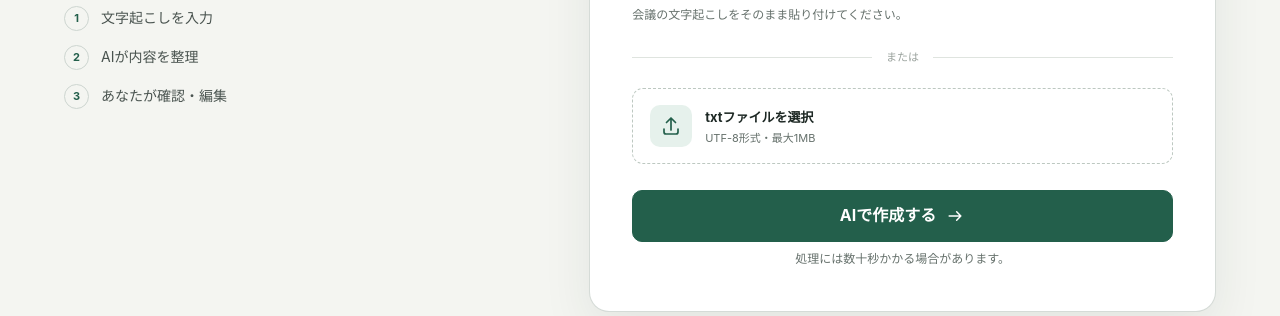
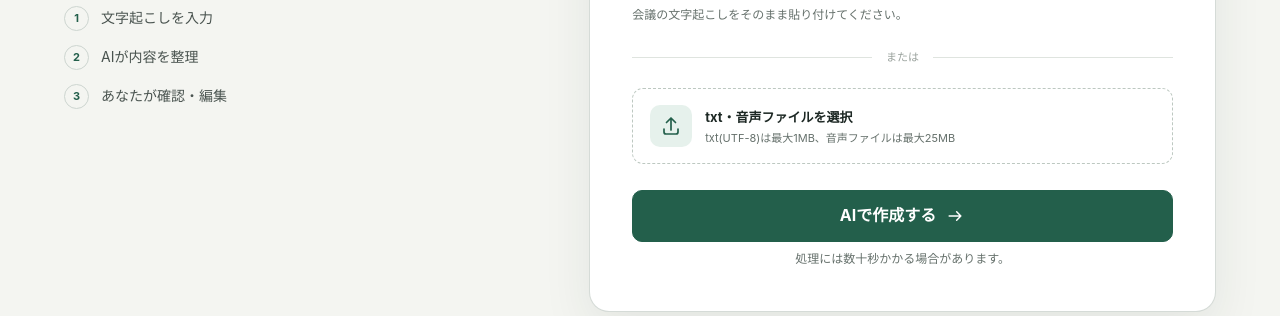
Before and after one commit to Miyayayayayaya/GIZIROU, a Flask app: page / in a window 1280 px wide. Shown: the part 845-1161 px from the top of the page. Run offline with Flask 3, Linux system fonts and the light colour scheme; the visitor is signed in with stand-in values (Sample User, id 1).

Commit message:
mp3の対応

```diff
--- a/ai/__init__.py
+++ b/ai/__init__.py
@@ -1,5 +1,5 @@
 from .email_draft import generate_followup_email
-from .errors import AIModuleError, ExtractionError, GenerationError
+from .errors import AIModuleError, ExtractionError, GenerationError, TranscriptionError
 from .extraction import extract_meeting_data
 from .minutes import generate_minutes
 from .pipeline import analyze_transcript
@@ -11,12 +11,14 @@ from .schemas import (
     MeetingMinutes,
     NextMeetingInfo,
 )
+from .transcription import transcribe_audio
 
 __all__ = [
     "analyze_transcript",
     "extract_meeting_data",
     "generate_minutes",
     "generate_followup_email",
+    "transcribe_audio",
     "ExtractedMeetingData",
     "MeetingInfo",
     "ActionItem",
@@ -26,4 +28,5 @@ __all__ = [
     "AIModuleError",
     "ExtractionError",
     "GenerationError",
+    "TranscriptionError",
 ]
--- a/ai/config.py
+++ b/ai/config.py
@@ -5,6 +5,7 @@ from dotenv import load_dotenv
 load_dotenv()
 
 DEFAULT_MODEL = os.environ.get("OPENAI_MODEL", "gpt-4o-mini")
+TRANSCRIPTION_MODEL = os.environ.get("OPENAI_TRANSCRIPTION_MODEL", "whisper-1")
 
 
 def get_api_key() -> str:
--- a/ai/errors.py
+++ b/ai/errors.py
@@ -8,3 +8,7 @@ class ExtractionError(AIModuleError):
 
 class GenerationError(AIModuleError):
     """Raised when minutes or email generation fails."""
+
+
+class TranscriptionError(AIModuleError):
+    """Raised when audio transcription fails or returns empty output."""
--- a/main.py
+++ b/main.py
@@ -10,6 +10,7 @@ from contextlib import contextmanager
 from email.message import EmailMessage
 from email.utils import parseaddr
 from functools import wraps
+from io import BytesIO
 from pathlib import Path
 from urllib.parse import urlencode, urlparse, urlunparse
 
@@ -25,7 +26,7 @@ from googleapiclient.discovery import build
 from googleapiclient.errors import HttpError
 import httplib2
 from urllib3.util import connection as urllib3_connection
-from ai import analyze_transcript
+from ai import TranscriptionError, analyze_transcript, transcribe_audio
 
 # --- database.py から関数・オブジェクトをインポート ---
 from database import (
@@ -40,7 +41,7 @@ load_dotenv()
 
 app = Flask(__name__)
 app.config.update(
-    MAX_CONTENT_LENGTH=1 * 1024 * 1024,
+    MAX_CONTENT_LENGTH=26 * 1024 * 1024,
     SECRET_KEY=os.getenv("FLASK_SECRET_KEY", secrets.token_urlsafe(32)),
     SESSION_COOKIE_HTTPONLY=True,
     SESSION_COOKIE_SAMESITE="Lax",
@@ -51,6 +52,8 @@ app.config.update(
 init_db(app)
 
 ALLOWED_EXTENSIONS = {".txt"}
+ALLOWED_AUDIO_EXTENSIONS = {".mp3", ".mp4", ".mpeg", ".mpga", ".m4a", ".wav", ".webm"}
+MAX_AUDIO_FILE_SIZE = 25 * 1024 * 1024  # OpenAIの音声文字起こしAPIの上限
 GMAIL_SEND_SCOPE = "https://www.googleapis.com/auth/gmail.send"
 OAUTH_SCOPES = [
     "openid",
@@ -202,7 +205,7 @@ def send_follow_up_email(recipients: list[str], subject: str, body: str, cc_reci
     app.logger.info("Gmail API send completed")
 
 
-# --- 1. 文字起こしファイル/テキスト読み込み処理 ---
+# --- 1. 文字起こしファイル/音声ファイル/テキスト読み込み処理 ---
 def read_transcript() -> tuple[str, str | None]:
     """Return submitted transcript text without saving the uploaded file."""
     pasted_text = request.form.get("transcript", "").strip()
@@ -212,11 +215,22 @@ def read_transcript() -> tuple[str, str | None]:
         return pasted_text, None
 
     if not uploaded_file or not uploaded_file.filename:
-        return "", "文字起こしを貼り付けるか、txtファイルを選択してください。"
+        return "", "文字起こしを貼り付けるか、txt・音声ファイルを選択してください。"
 
     extension = Path(uploaded_file.filename).suffix.lower()
+
+    if extension in ALLOWED_AUDIO_EXTENSIONS:
+        audio_bytes = uploaded_file.read()
+        if len(audio_bytes) > MAX_AUDIO_FILE_SIZE:
+            return "", "音声ファイルのサイズが大きすぎます（最大25MB）。ファイルを短くしてお試しください。"
+        try:
+            return transcribe_audio(BytesIO(audio_bytes), uploaded_file.filename), None
+        except TranscriptionError:
+            app.logger.exception("Audio transcription failed")
+            return "", "音声ファイルの文字起こしに失敗しました。ファイル形式やサイズをご確認のうえ、もう一度お試しください。"
+
     if extension not in ALLOWED_EXTENSIONS:
-        return "", "アップロードできるファイルは.txt形式のみです。"
+        return "", "アップロードできるファイルは.txt形式、または音声ファイル（mp3・m4a・wav等）です。"
 
     try:
         return uploaded_file.read().decode("utf-8-sig").strip(), None
--- a/static/css/styles.css
+++ b/static/css/styles.css
@@ -172,6 +172,7 @@ textarea[aria-invalid="true"], input[aria-invalid="true"] { border-color: var(--
 .loading-card { width: min(420px, 100%); padding: 42px; border: 1px solid var(--line); border-radius: var(--radius-lg); background: #fff; box-shadow: var(--shadow); text-align: center; }
 .loading-card h2 { margin: 20px 0 8px; font-family: Georgia, serif; font-size: 24px; font-weight: 500; }
 .loading-card p { margin: 0; color: var(--muted); font-size: 13px; }
+.loading-card p.loading-note { margin-top: 6px; font-size: 12px; }
 .loading-spinner { width: 40px; height: 40px; display: inline-block; border: 3px solid var(--brand-soft); border-top-color: var(--brand); border-radius: 50%; animation: spin 0.8s linear infinite; }
 .loading-steps { margin-top: 24px; display: flex; justify-content: center; gap: 6px; }
 .loading-steps span { width: 24px; height: 3px; border-radius: 3px; background: var(--brand-soft); animation: pulse 1.2s ease-in-out infinite; }
--- a/static/js/app.js
+++ b/static/js/app.js
@@ -12,7 +12,16 @@ if (inputPage) {
   const fieldError = document.querySelector("#transcript-error");
   const loadingOverlay = document.querySelector("#loading-overlay");
   const analyzeButton = document.querySelector("#analyze-button");
-  const maxFileSize = 1024 * 1024;
+  const maxTextFileSize = 1024 * 1024;
+  const maxAudioFileSize = 25 * 1024 * 1024;
+  const audioExtensions = [".mp3", ".mp4", ".mpeg", ".mpga", ".m4a", ".wav", ".webm"];
+
+  const fileKind = (file) => {
+    const name = file.name.toLowerCase();
+    if (name.endsWith(".txt")) return "text";
+    if (audioExtensions.some((extension) => name.endsWith(extension))) return "audio";
+    return null;
+  };
 
   const updateCharacterCount = () => {
     characterCount.textContent = `${transcript.value.length.toLocaleString("ja-JP")}文字`;
@@ -41,15 +50,17 @@ if (inputPage) {
     selectedFile.hidden = false;
     selectedFileName.textContent = file.name;
 
-    if (!file.name.toLowerCase().endsWith(".txt")) {
-      showError("アップロードできるファイルは.txt形式のみです。");
-      return;
-    }
-    if (file.size > maxFileSize) {
-      showError("ファイルサイズは1MB以下にしてください。");
+    const kind = fileKind(file);
+    if (!kind) {
+      showError("アップロードできるファイルは.txt形式、または音声ファイル（mp3・m4a・wav等）です。");
       return;
     }
 
+    if (kind === "text") {
+      if (file.size > maxTextFileSize) {
+        showError("txtファイルのサイズは1MB以下にしてください。");
+        return;
+      }
       const reader = new FileReader();
       reader.addEventListener("load", () => {
         transcript.value = String(reader.result || "");
@@ -58,6 +69,15 @@ if (inputPage) {
       });
       reader.addEventListener("error", () => showError("ファイルを読み込めませんでした。"));
       reader.readAsText(file, "UTF-8");
+      return;
+    }
+
+    // 音声ファイルはサーバー側で文字起こしするため、ここではファイルの検証のみ行う
+    if (file.size > maxAudioFileSize) {
+      showError("音声ファイルのサイズは25MB以下にしてください。");
+      return;
+    }
+    clearError();
   });
 
   removeFile.addEventListener("click", () => {
@@ -70,11 +90,17 @@ if (inputPage) {
   form.addEventListener("submit", (event) => {
     const hasText = transcript.value.trim().length > 0;
     const file = fileInput.files[0];
-    const validFile = file && file.name.toLowerCase().endsWith(".txt") && file.size <= maxFileSize;
+    const kind = file && fileKind(file);
+    const validFile =
+      kind === "text"
+        ? file.size <= maxTextFileSize
+        : kind === "audio"
+          ? file.size <= maxAudioFileSize
+          : false;
 
     if (!hasText && !validFile) {
       event.preventDefault();
-      showError("文字起こしを入力するか、txtファイルを選択してください。");
+      showError("文字起こしを入力するか、txt・音声ファイルを選択してください。");
       transcript.focus();
       return;
     }
--- a/templates/index.html
+++ b/templates/index.html
@@ -61,20 +61,20 @@
             aria-describedby="transcript-help transcript-error"
           >{{ transcript }}</textarea>
           <p id="transcript-help" class="field-help">会議の文字起こしをそのまま貼り付けてください。</p>
-          <p id="transcript-error" class="field-error" role="alert" hidden>文字起こしを入力するか、txtファイルを選択してください。</p>
+          <p id="transcript-error" class="field-error" role="alert" hidden>文字起こしを入力するか、txt・音声ファイルを選択してください。</p>
         </div>
 
         <div class="divider"><span>または</span></div>
 
         <div class="upload-field">
-          <input id="transcript-file" name="transcript_file" type="file" accept=".txt,text/plain" class="visually-hidden">
+          <input id="transcript-file" name="transcript_file" type="file" accept=".txt,text/plain,.mp3,.mp4,.mpeg,.mpga,.m4a,.wav,.webm,audio/*" class="visually-hidden">
           <label for="transcript-file" class="upload-label">
             <span class="upload-icon" aria-hidden="true">
               <svg viewBox="0 0 24 24" width="24" height="24"><path d="M12 16V4m0 0L7.5 8.5M12 4l4.5 4.5M5 15v3a2 2 0 0 0 2 2h10a2 2 0 0 0 2-2v-3" fill="none" stroke="currentColor" stroke-width="1.7" stroke-linecap="round" stroke-linejoin="round"/></svg>
             </span>
             <span>
-              <strong>txtファイルを選択</strong>
-              <small>UTF-8形式・最大1MB</small>
+              <strong>txt・音声ファイルを選択</strong>
+              <small>txt(UTF-8)は最大1MB、音声ファイルは最大25MB</small>
             </span>
           </label>
           <div id="selected-file" class="selected-file" aria-live="polite" hidden>
@@ -97,6 +97,7 @@
       <span class="loading-spinner" aria-hidden="true"></span>
       <h2>会議内容を整理しています</h2>
       <p>議事録、ToDo、メールの下書きを作成中です。</p>
+      <p class="loading-note">音声ファイルの場合、文字起こしに数分かかることがあります。</p>
       <div class="loading-steps" aria-hidden="true"><span></span><span></span><span></span></div>
     </div>
   </div>
```
Also changed, not shown: ai/transcription.py (added, +24 -0 lines), tests/test_app.py (+34 -1 lines), tests/test_transcription.py (added, +42 -0 lines), instance/gizirou.db. Lines whose indentation alone changed are shown as unchanged.
